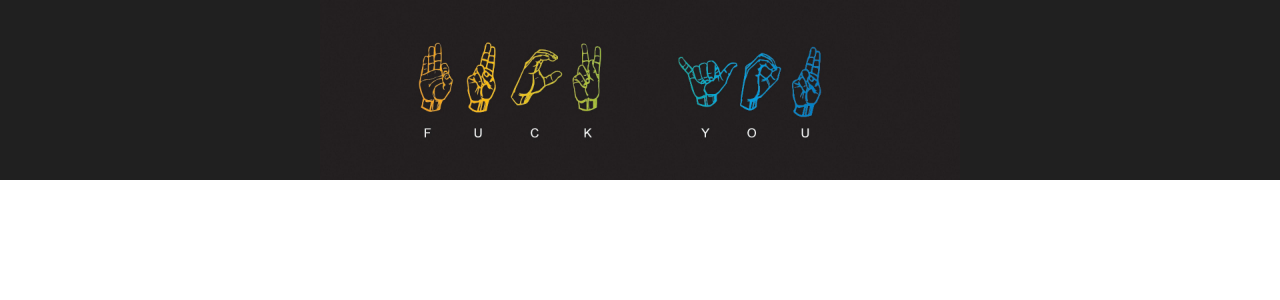
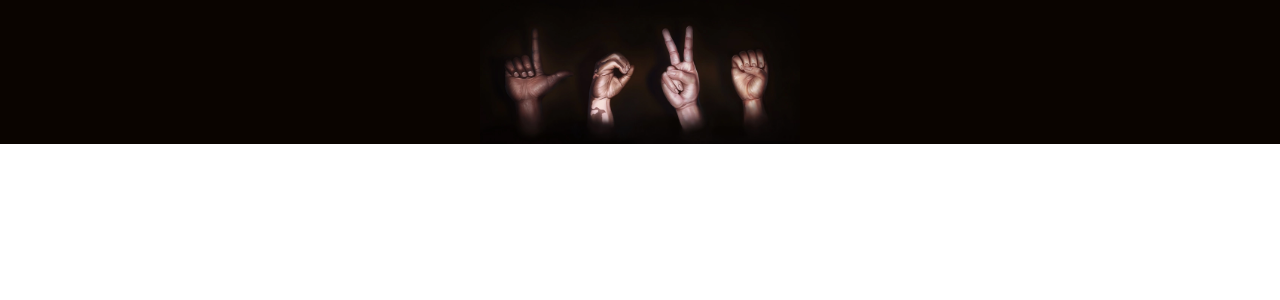
Before and after one commit to christianbalta/dsgs-ojc, a React (Create React App) app: page / in a window 1280 px wide. Shown: the top 300 px of the page. Built offline with nearby package versions, Linux system fonts and the light colour scheme.

Commit message:
Bild geändert

```diff
--- a/public/index.html
+++ b/public/index.html
@@ -12,7 +12,7 @@
     <title>DSGS-OJC | Gebärdensprache Alphabet</title>
   </head>
   <body>
-    <div style="background-color: rgb(32, 32, 32);">
+    <div style="background-color: rgb(10, 4, 0);">
     <div id="root"></div>
   </body>
 </html>
--- a/src/App.css
+++ b/src/App.css
@@ -1,4 +1,4 @@
 img {display: block;
     margin:0 auto;
-    width: 50%;
+    width: 25%;
 }
--- a/src/App.js
+++ b/src/App.js
@@ -6,7 +6,7 @@ function App() {
   return (
     <div className="App">
 
-      <img src="/images/fuckyou.jpg" alt="Love"/>
+      <img src="/images/Lovefinal.jpg" alt="Love"/>
 
     </div>
   );
```
